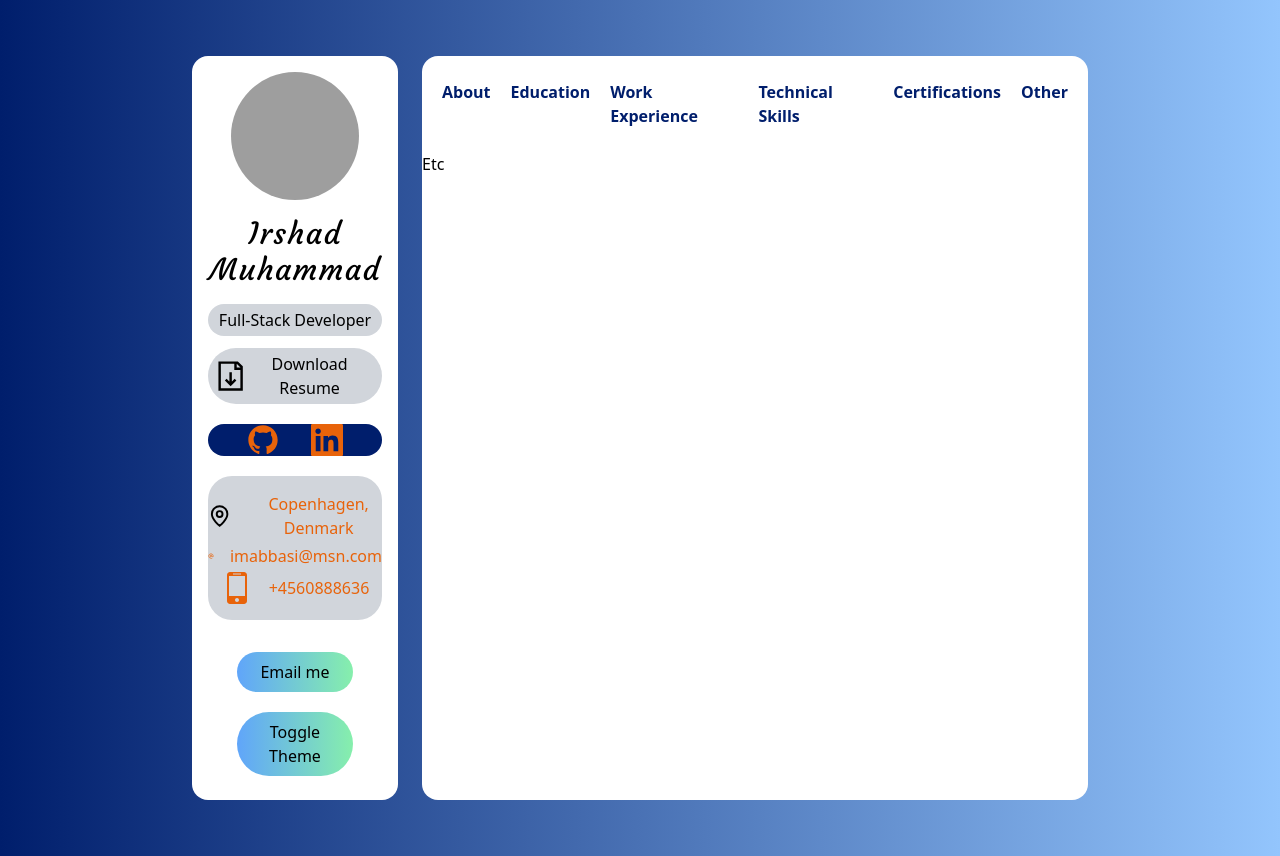
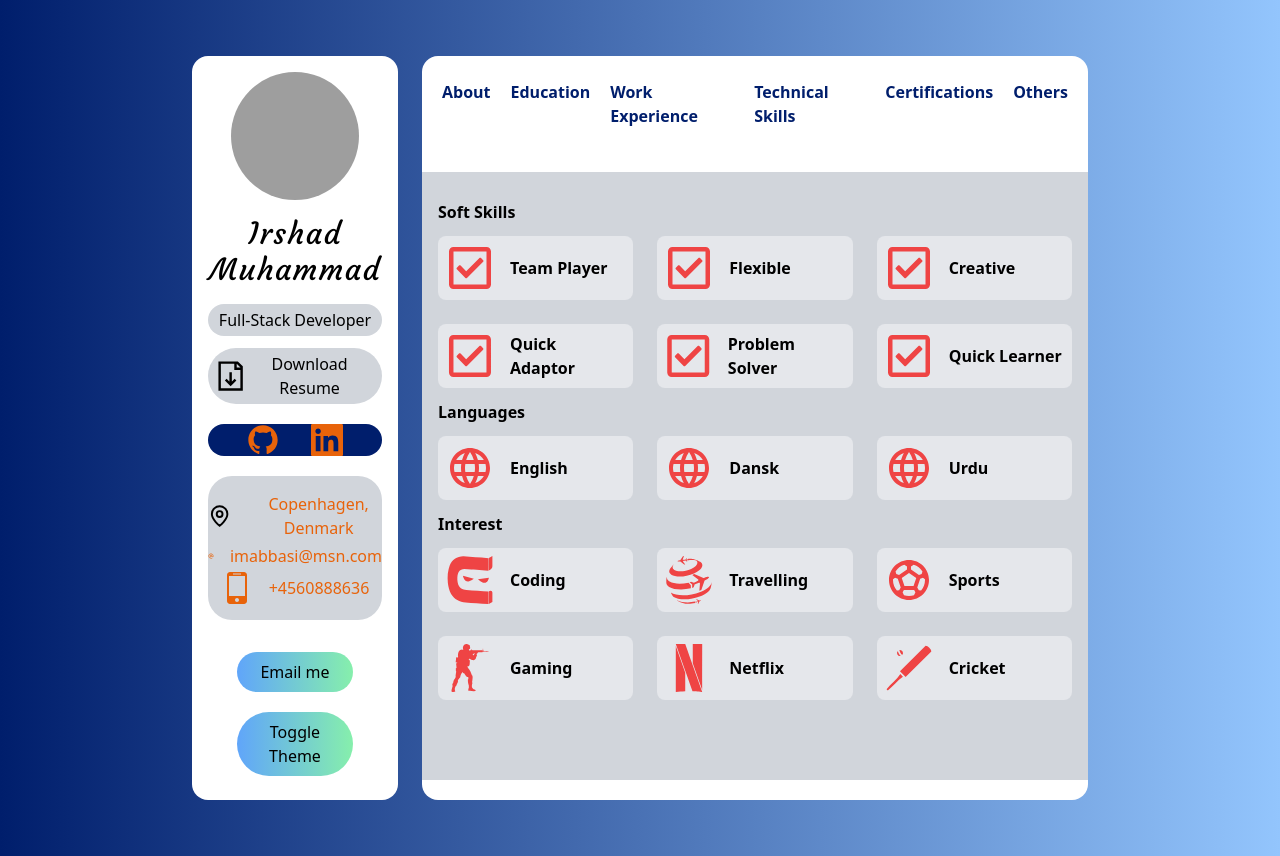
Before and after one commit to im-irshad/my-portfolio, a Next.js app: page /Etc in a window 1280 px wide. Built offline with nearby package versions, Linux system fonts and the light colour scheme; grey boxes are pictures that could not be loaded; a web font is replaced by a local one.

Commit message:
updated others & certification pages

```diff
--- a/components/Navbar.tsx
+++ b/components/Navbar.tsx
@@ -69,7 +69,7 @@ export const Navbar = () => {
         <NavItem
           activepage={activepage}
           setActivePage={setActivePage}
-          name="Other"
+          name="Others"
           route="/Etc"
         />
       </div>
--- /dev/null
+++ b/components/SkillTypes.tsx
@@ -0,0 +1,16 @@
+import React, { FC } from "react";
+import { ISkill } from "../types";
+import Bar from "./Bar";
+
+const SkillTypes: FC<{ data: ISkill[] }> = ({ data }) => {
+  return (
+    <div>
+      <div className="my-2"></div>
+      {data.map((lang) => (
+        <Bar data={lang} key={lang.name} />
+      ))}
+    </div>
+  );
+};
+
+export default SkillTypes;
--- a/data.ts
+++ b/data.ts
@@ -1,7 +1,16 @@
 import { ImMenu } from "react-icons/im";
 import { RiComputerLine } from "react-icons/ri";
-import { ICert, IEducation, IExperience, IService, ISkill } from "./types";
-import { FaDatabase } from "react-icons/fa";
+import {
+  ICert,
+  IEducation,
+  IExperience,
+  IInterest,
+  ILang,
+  IService,
+  ISkill,
+  ISSkills,
+} from "./types";
+import { FaDatabase, FaRegCheckSquare } from "react-icons/fa";
 import {
   SiExpress,
   SiGit,
@@ -12,11 +21,17 @@ import {
   SiPostgresql,
   SiPostman,
   SiPurescript,
+  SiNetflix,
+  SiCounterstrike,
+  SiYourtraveldottv,
+  SiCodingninjas,
 } from "react-icons/si";
 import { FaUniversity } from "react-icons/fa";
 import { IoMdCodeWorking } from "react-icons/io";
 import { FaNetworkWired } from "react-icons/fa";
-import { GrUserWorker } from "react-icons/gr";
+import { GrLanguage, GrUserWorker } from "react-icons/gr";
+import { GiCricketBat } from "react-icons/gi";
+
 import {
   SiUdemy,
   SiFreecodecamp,
@@ -26,6 +41,7 @@ import {
   SiSass,
   SiMaterialui,
 } from "react-icons/si";
+import { MdLanguage, MdSportsSoccer } from "react-icons/md";
 
 export const services: IService[] = [
   {
@@ -212,3 +228,72 @@ export const CertInfo: ICert[] = [
     Duration: "June 2021 - Aug 2021",
   },
 ];
+
+export const SoftSkills: ISSkills[] = [
+  {
+    Icon: FaRegCheckSquare,
+    sskil: "Team Player",
+  },
+  {
+    Icon: FaRegCheckSquare,
+    sskil: "Flexible",
+  },
+  {
+    Icon: FaRegCheckSquare,
+    sskil: "Creative",
+  },
+  {
+    Icon: FaRegCheckSquare,
+    sskil: "Quick Adaptor",
+  },
+  {
+    Icon: FaRegCheckSquare,
+    sskil: "Problem Solver",
+  },
+  {
+    Icon: FaRegCheckSquare,
+    sskil: "Quick Learner",
+  },
+];
+
+export const Lang: ILang[] = [
+  {
+    Icon: MdLanguage,
+    name: "English",
+  },
+  {
+    Icon: MdLanguage,
+    name: "Dansk",
+  },
+  {
+    Icon: MdLanguage,
+    name: "Urdu",
+  },
+];
+
+export const Interest: IInterest[] = [
+  {
+    Icon: SiCodingninjas,
+    name: "Coding",
+  },
+  {
+    Icon: SiYourtraveldottv,
+    name: "Travelling",
+  },
+  {
+    Icon: MdSportsSoccer,
+    name: "Sports",
+  },
+  {
+    Icon: SiCounterstrike,
+    name: "Gaming",
+  },
+  {
+    Icon: SiNetflix,
+    name: "Netflix",
+  },
+  {
+    Icon: GiCricketBat,
+    name: "Cricket",
+  },
+];
--- a/pages/Etc.tsx
+++ b/pages/Etc.tsx
@@ -1,7 +1,50 @@
 import React from "react";
+import { CertInfo, Interest, Lang, SoftSkills } from "../data";
 
 const Etc = () => {
-  return <div>Etc</div>;
+  return (
+    <div className="p-4 my-5 bg-gray-300 flex-grow">
+      <h6 className="my-3 text_xl font-bold">Soft Skills</h6>
+      <div className=" grid gap-6 md:grid-cols-3 ">
+        {SoftSkills.map((ss) => (
+          <div key={ss.sskil} className="bg-gray-200 rounded-lg lg:col-span-1">
+            <div className="p-2 flex items-center space-x-4">
+              <ss.Icon className="w-12 h-12 text-red-500" />
+              <div>
+                <h4 className="font-bold">{ss.sskil}</h4>
+              </div>
+            </div>
+          </div>
+        ))}
+      </div>
+      <h6 className="my-3 text_xl font-bold">Languages</h6>
+      <div className=" grid gap-6 md:grid-cols-3 ">
+        {Lang.map((l) => (
+          <div key={l.name} className="bg-gray-200 rounded-lg lg:col-span-1">
+            <div className="p-2 flex items-center space-x-4">
+              <l.Icon className="w-12 h-12 text-red-500" />
+              <div>
+                <h4 className="font-bold">{l.name}</h4>
+              </div>
+            </div>
+          </div>
+        ))}
+      </div>
+      <h6 className="my-3 text_xl font-bold">Interest</h6>
+      <div className=" grid gap-6 md:grid-cols-3 ">
+        {Interest.map((int) => (
+          <div key={int.name} className="bg-gray-200 rounded-lg lg:col-span-1">
+            <div className="p-2 flex items-center space-x-4">
+              <int.Icon className="w-12 h-12 text-red-500" />
+              <div>
+                <h4 className="font-bold">{int.name}</h4>
+              </div>
+            </div>
+          </div>
+        ))}
+      </div>
+    </div>
+  );
 };
 
 export default Etc;
--- a/pages/TechSkills.tsx
+++ b/pages/TechSkills.tsx
@@ -1,24 +1,32 @@
 import React from "react";
 import Bar from "../components/Bar";
-import { Languages, tools } from "../data";
+import SkillTypes from "../components/SkillTypes";
+import { Languages, Frontend, Backend, Database, Others } from "../data";
 
 const TechSkills = () => {
   return (
     <div className="px-6 py-2">
       <div className="grid gap-6 md:grid-cols-2">
         <div>
-          <h5 className="my-3 text-2xl font-bold">Languages & Frameworks</h5>
-          <div className="my-2"></div>
-          {Languages.map((lang) => (
-            <Bar data={lang} key={lang.name} />
-          ))}
+          <h5 className="my-3 text-2xl font-bold">Programming Languages</h5>
+          <SkillTypes data={Languages} />
         </div>
         <div>
-          <h5 className="my-3 text-2xl font-bold">Software & Tools</h5>
-          <div className="my-2"></div>
-          {tools.map((tool) => (
-            <Bar data={tool} key={tool.name} />
-          ))}
+          <h5 className="my-3 text-2xl font-bold">Frontend</h5>
+          <SkillTypes data={Frontend} />
+        </div>
+        <div>
+          <h5 className="my-3 text-2xl font-bold">Backend</h5>
+          <SkillTypes data={Backend} />
+        </div>
+        <div>
+          <h5 className="my-3 text-2xl font-bold">Databases</h5>
+          <SkillTypes data={Database} />
+        </div>
+
+        <div>
+          <h5 className="my-3 text-2xl font-bold">Others</h5>
+          <SkillTypes data={Others} />
         </div>
       </div>
     </div>
```
Also changed, not shown: types.ts (+16 -0 lines).
